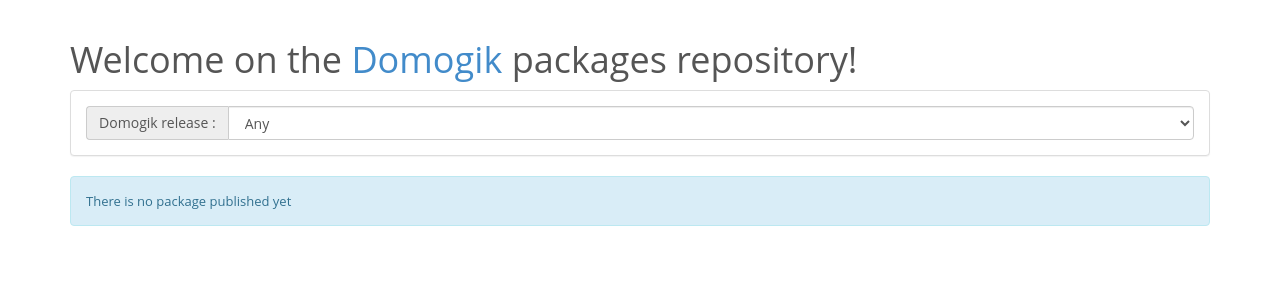
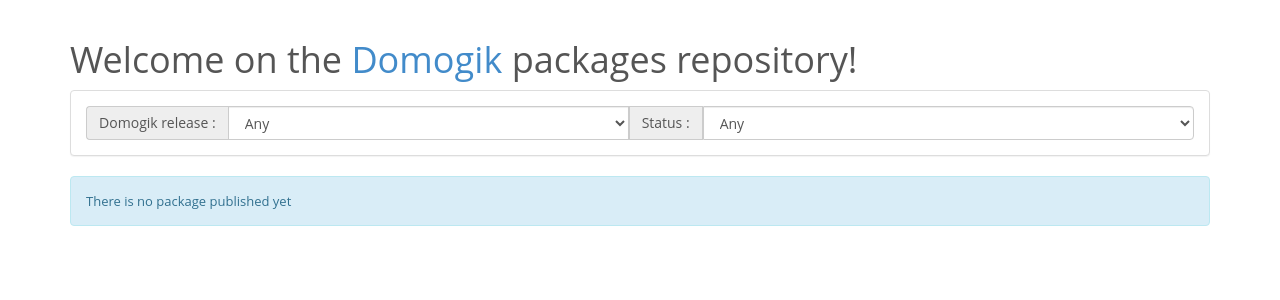
Before and after one commit to fritz-smh/dmgweb_packages, a Python web app: template templates/index.html in a window 1280 px wide. Shown: the part 55-355 px from the top of the page. Run offline with Jinja, Linux system fonts and the light colour scheme; the template is opened without the code that fills it, so the values that code supplies are empty; some libraries are stand-ins or nearby versions.

Commit message:
index : add beta/stable filter

```diff
--- a/templates/index.html
+++ b/templates/index.html
@@ -180,25 +180,44 @@
             <option>{{ rel }}</option>
           {% endfor %}
         </select>
+        <div class="input-group-addon">{% trans %}Status :{% endtrans %}</div>
+        <select class="form-control" id="status" name="status">
+          <option>{% trans %}Any{% endtrans %}</option>
+          <option value="STABLE">{% trans %}Stable{% endtrans %}</option>
+          <option value="BETA">{% trans %}Beta{% endtrans %}</option>
+        </select>
       </div>
     </div>
   </div>
   <script type="text/javascript">
     $('#domogik_release').change(function() {
-
       // First, hide all
-      $('.package-all').hide();
-
+      $('.rel-any').hide();
 
       // Then show the good ones
       var release = $('#domogik_release').val().replace(/\./g, "-");
       if (release == "{% trans %}Any{% endtrans %}") {
-          $('.package-all').show();
+          $('.rel-any').show();
           alert("show {% trans %}Any{% endtrans %}");
       }
       else {
           $('.rel-'+release).show();
           alert("show " + '.rel-'+release);
+      }
+    });
+    $('#status').change(function() {
+      // First, hide all
+      $('.status-any').hide();
+
+      // Then show the good ones
+      var status = $('#status').val();
+      if (status == "{% trans %}Any{% endtrans %}") {
+          $('.status-any').show();
+          alert("show {% trans %}Any{% endtrans %}");
+      }
+      else {
+          $('.status-'+status).show();
+          alert("show " + '.status-'+status);
       }
     });
   </script>
@@ -219,8 +238,8 @@
          {% endif %}
       {% endfor %}
       {% if display['value'] %}
-            <button class="flex-item package package-all
-                     {% for release in pkg.releases %}
+            <button class="flex-item package rel-any status-any
+                     {% for release in pkg.releases %}  status-{{ release.status }}
                        {% if release.status in ['BETA', 'STABLE'] %}
                          {% set compliant = {'value': False} %}
                          {% for dmg_release in domogik_releases %}
@@ -241,7 +260,7 @@
                 {% for release in pkg.releases %}
                   {# Filter on the release status #}
                   {% if release.status in ['BETA', 'STABLE'] %}
-                    <span class="label label-success package-all
+                    <span class="label label-success rel-any status-any status-{{release.status}}
                               {% set compliant = {'value': False} %}
                               {% for dmg_release in domogik_releases %}
                                 {% if dmg_release == release.domogik_min_release %}
@@ -268,7 +287,7 @@
                 {% for release in pkg.releases %}
                   {# Filter on the release status #}
                   {% if release.status in ['BETA', 'STABLE'] %}
-                    <div class="package panel  package-all
+                    <div class="package panel  rel-any status-any status-{{ release.status }}
                               {% set compliant = {'value': False} %}
                               {% for dmg_release in domogik_releases %}
                                 {% if dmg_release == release.domogik_min_release %}
```
